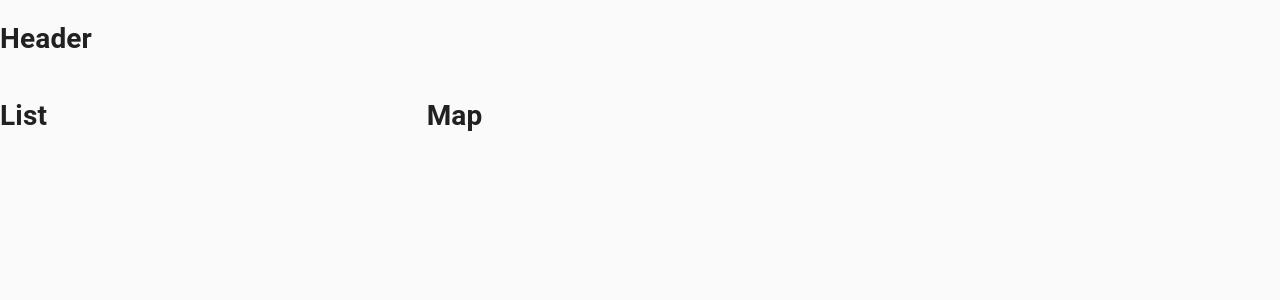
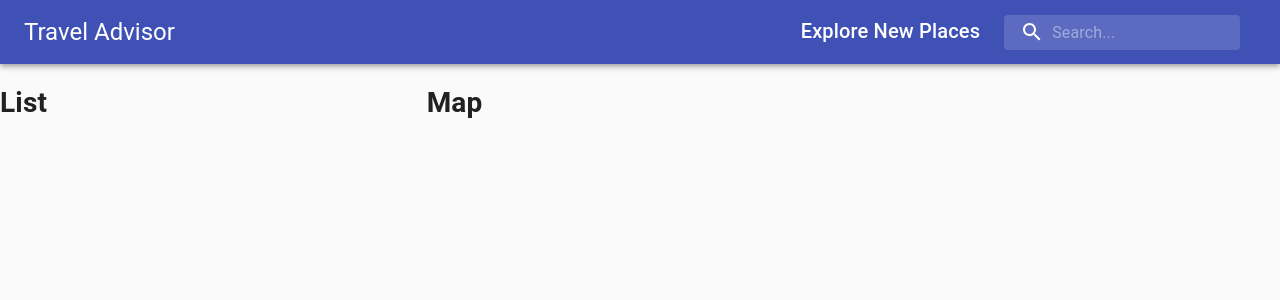
Before and after one commit to aniket1012/Trip-Advisor-clone, a React (Create React App) app: page / in a window 1280 px wide. Shown: the top 300 px of the page. Built offline with nearby package versions, Linux system fonts and the light colour scheme.

Commit message:
added styles to header

```diff
--- a/src/Components/Header/Header.js
+++ b/src/Components/Header/Header.js
@@ -1,11 +1,43 @@
 import React from 'react'
+import { Autocomplete } from '@react-google-maps/api'
+import {
+    AppBar,
+    Toolbar,
+    Typography,
+    InputBase,
+    Box
+ } from '@material-ui/core'
+import SearchIcon from '@material-ui/icons/Search'
+
+import useStyles from './styles'
+
 
 const Header = () => {
+
+    const classes = useStyles()
+
     return (
-        <h1>
-            Header
-        </h1>
-    )
+      <AppBar position="static">
+        <Toolbar className={classes.toolbar}>
+          <Typography variant="h5" className={classes.title}>
+            Travel Advisor
+          </Typography>
+          <Box display="flex">
+            <Typography variant="h6" className={classes.title}>
+                Explore New Places
+            </Typography>
+            {/* <Autocomplete> */}
+                <div className={classes.search}>
+                    <div className={classes.searchIcon}>
+                        <SearchIcon/>
+                    </div>
+                    <InputBase placeholder='Search...' classes={{root: classes.inputRoot, input: classes.inputInput}}/>
+                </div>
+            {/* </Autocomplete> */}
+          </Box>
+        </Toolbar>
+      </AppBar>
+    );
 }
 
 export default Header
--- a/src/Components/Header/styles.js
+++ b/src/Components/Header/styles.js
@@ -0,0 +1,46 @@
+import { alpha, makeStyles } from "@material-ui/core/styles";
+
+export default makeStyles((theme) => ({
+  title: {
+    display: "none",
+    [theme.breakpoints.up("sm")]: {
+      display: "block",
+    },
+  },
+  search: {
+    position: "relative",
+    borderRadius: theme.shape.borderRadius,
+    backgroundColor: alpha(theme.palette.common.white, 0.15),
+    "&:hover": { backgroundColor: alpha(theme.palette.common.white, 0.25) },
+    marginRight: theme.spacing(2),
+    marginLeft: 0,
+    width: "100%",
+    [theme.breakpoints.up("sm")]: {
+      marginLeft: theme.spacing(3),
+      width: "auto",
+    },
+  },
+  searchIcon: {
+    padding: theme.spacing(0, 2),
+    height: "100%",
+    position: "absolute",
+    pointerEvents: "none",
+    display: "flex",
+    alignItems: "center",
+    justifyContent: "center",
+  },
+  inputRoot: {
+    color: "inherit",
+  },
+  inputInput: {
+    padding: theme.spacing(1, 1, 1, 0),
+    paddingLeft: `calc(1em + ${theme.spacing(4)}px)`,
+    transition: theme.transitions.create("width"),
+    width: "100%",
+    [theme.breakpoints.up("md")]: { width: "20ch" },
+  },
+  toolbar: {
+    display: "flex",
+    justifyContent: "space-between",
+  },
+}));
```
